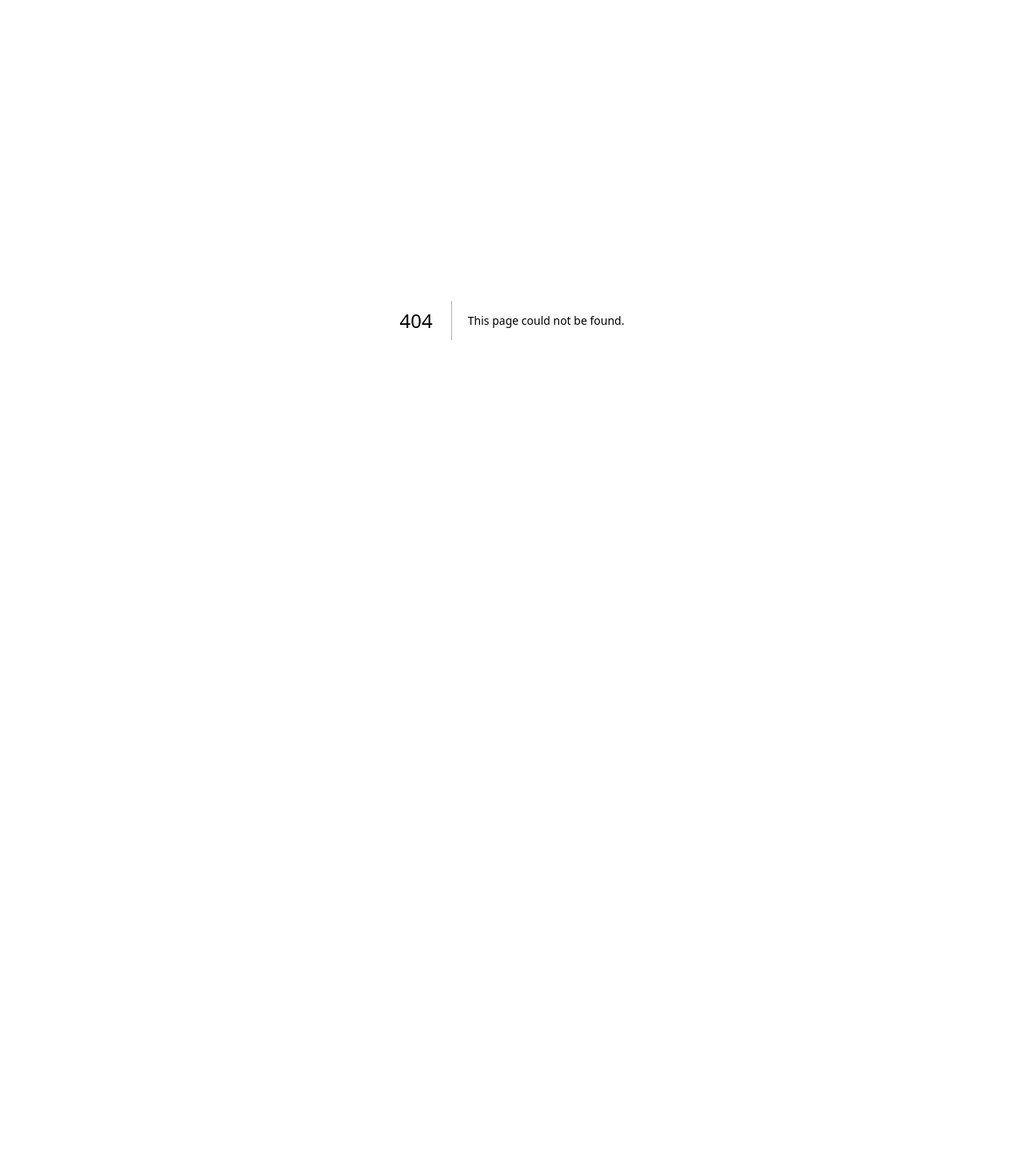
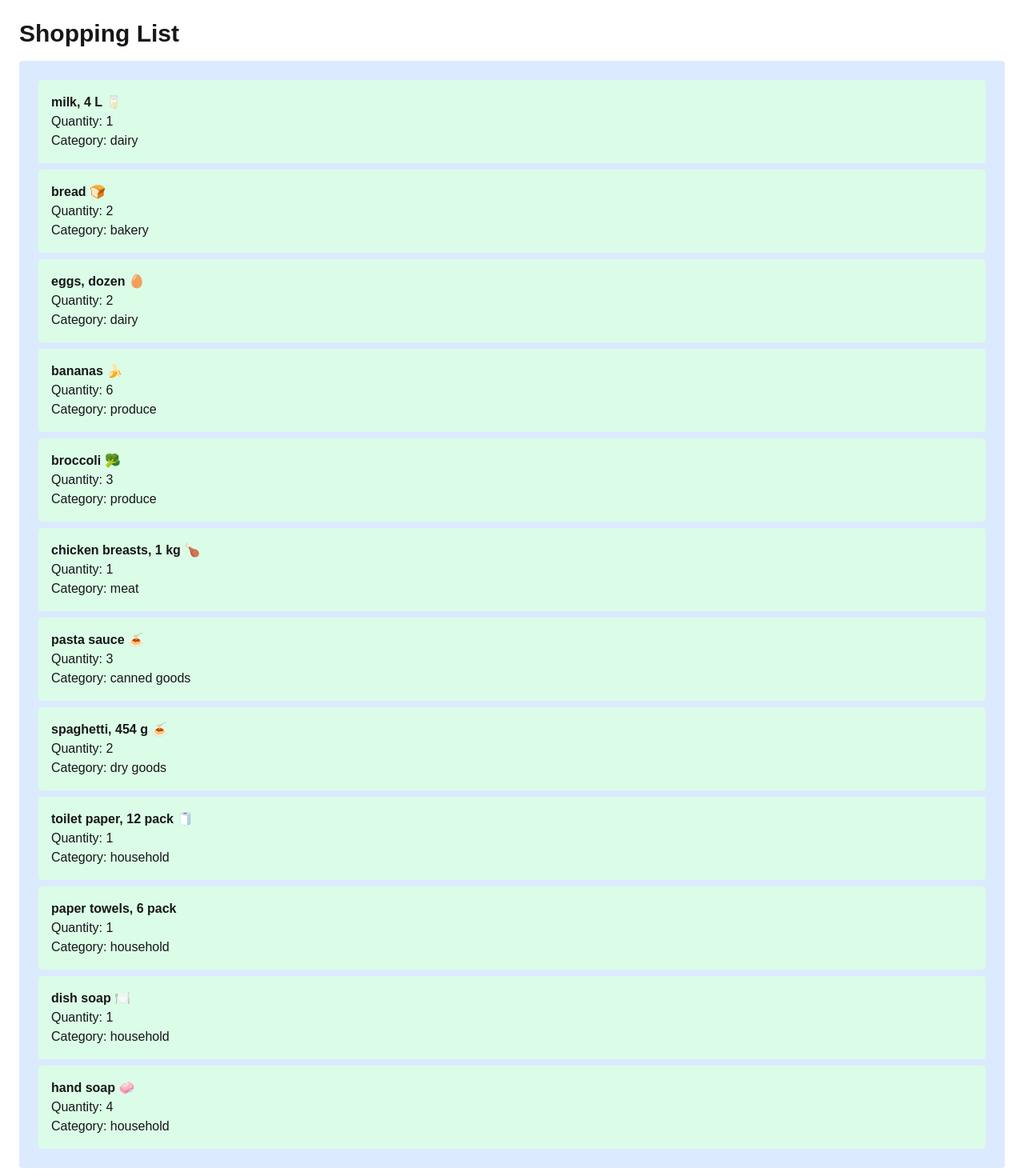
Before and after one commit to chiagoohanekwu-cell/cprg306-assignments-reel, a Next.js app: page /week-3 in a window 1280 px wide. Before the commit this address had no page. Shown: the top 1470 px of the page at 80% size. Before the commit the page ends 800 px from the top, so only its background shows below. Built offline with nearby package versions, Linux system fonts and the light colour scheme.

Commit message:
Completed Week 3 Shopping List assignment

```diff
--- a/app/page.js
+++ b/app/page.js
@@ -1,65 +1,16 @@
-import Image from "next/image";
-
 export default function Home() {
   return (
-    <div className="flex min-h-screen items-center justify-center bg-zinc-50 font-sans dark:bg-black">
-      <main className="flex min-h-screen w-full max-w-3xl flex-col items-center justify-between py-32 px-16 bg-white dark:bg-black sm:items-start">
-        <Image
-          className="dark:invert"
-          src="/next.svg"
-          alt="Next.js logo"
-          width={100}
-          height={20}
-          priority
-        />
-        <div className="flex flex-col items-center gap-6 text-center sm:items-start sm:text-left">
-          <h1 className="max-w-xs text-3xl font-semibold leading-10 tracking-tight text-black dark:text-zinc-50">
-            To get started, edit the page.js file.
-          </h1>
-          <p className="max-w-md text-lg leading-8 text-zinc-600 dark:text-zinc-400">
-            Looking for a starting point or more instructions? Head over to{" "}
-            <a
-              href="https://vercel.com/templates?framework=next.js&utm_source=create-next-app&utm_medium=appdir-template-tw&utm_campaign=create-next-app"
-              className="font-medium text-zinc-950 dark:text-zinc-50"
-            >
-              Templates
-            </a>{" "}
-            or the{" "}
-            <a
-              href="https://nextjs.org/learn?utm_source=create-next-app&utm_medium=appdir-template-tw&utm_campaign=create-next-app"
-              className="font-medium text-zinc-950 dark:text-zinc-50"
-            >
-              Learning
-            </a>{" "}
-            center.
-          </p>
-        </div>
-        <div className="flex flex-col gap-4 text-base font-medium sm:flex-row">
-          <a
-            className="flex h-12 w-full items-center justify-center gap-2 rounded-full bg-foreground px-5 text-background transition-colors hover:bg-[#383838] dark:hover:bg-[#ccc] md:w-[158px]"
-            href="https://vercel.com/new?utm_source=create-next-app&utm_medium=appdir-template-tw&utm_campaign=create-next-app"
-            target="_blank"
-            rel="noopener noreferrer"
-          >
-            <Image
-              className="dark:invert"
-              src="/vercel.svg"
-              alt="Vercel logomark"
-              width={16}
-              height={16}
-            />
-            Deploy Now
-          </a>
-          <a
-            className="flex h-12 w-full items-center justify-center rounded-full border border-solid border-black/[.08] px-5 transition-colors hover:border-transparent hover:bg-black/[.04] dark:border-white/[.145] dark:hover:bg-[#1a1a1a] md:w-[158px]"
-            href="https://nextjs.org/docs?utm_source=create-next-app&utm_medium=appdir-template-tw&utm_campaign=create-next-app"
-            target="_blank"
-            rel="noopener noreferrer"
-          >
-            Documentation
-          </a>
-        </div>
-      </main>
-    </div>
+    <main>
+      <h1>CPRG 306: Web Development 2 - Assignments</h1>
+
+      <p>
+        <a href="/week-2">Week 2</a>
+      </p>
+
+      <p>
+        <a href="/week-3">Week 3</a>
+      </p>
+
+    </main>
   );
 }
--- /dev/null
+++ b/app/week-2/StudentInfo.js
@@ -0,0 +1,12 @@
+import Link from "next/link";
+
+export default function StudentInfo() {
+  return (
+    <div>
+      <p>Chiagoziem Ohanekwu</p>
+      <Link href="https://github.com/chiagoohanekwu-cell">
+        My GitHub Repository
+      </Link>
+    </div>
+  );
+}
--- /dev/null
+++ b/app/week-2/page.js
@@ -0,0 +1,10 @@
+import StudentInfo from "./StudentInfo";
+
+export default function Page() {
+  return (
+    <main>
+      <h1>Shopping List</h1>
+      <StudentInfo />
+    </main>
+  );
+}
--- /dev/null
+++ b/app/week-3/GroceryItem.js
@@ -0,0 +1,9 @@
+export default function Item({ name, quantity, category }) {
+  return (
+    <li className="bg-green-100 p-4 m-2 rounded">
+      <p className="font-bold">{name}</p>
+      <p>Quantity: {quantity}</p>
+      <p>Category: {category}</p>
+    </li>
+  );
+}
--- /dev/null
+++ b/app/week-3/GroceryItemList.js
@@ -0,0 +1,93 @@
+import Item from "./GroceryItem";
+
+export default function GroceryItemList() {
+
+  const item1 = {
+    name: "milk, 4 L 🥛",
+    quantity: 1,
+    category: "dairy",
+  };
+
+  const item2 = {
+    name: "bread 🍞",
+    quantity: 2,
+    category: "bakery",
+  };
+
+  const item3 = {
+    name: "eggs, dozen 🥚",
+    quantity: 2,
+    category: "dairy",
+  };
+
+  const item4 = {
+    name: "bananas 🍌",
+    quantity: 6,
+    category: "produce",
+  };
+
+  const item5 = {
+    name: "broccoli 🥦",
+    quantity: 3,
+    category: "produce",
+  };
+
+  const item6 = {
+    name: "chicken breasts, 1 kg 🍗",
+    quantity: 1,
+    category: "meat",
+  };
+
+  const item7 = {
+    name: "pasta sauce 🍝",
+    quantity: 3,
+    category: "canned goods",
+  };
+
+  const item8 = {
+    name: "spaghetti, 454 g 🍝",
+    quantity: 2,
+    category: "dry goods",
+  };
+
+  const item9 = {
+    name: "toilet paper, 12 pack 🧻",
+    quantity: 1,
+    category: "household",
+  };
+
+  const item10 = {
+    name: "paper towels, 6 pack",
+    quantity: 1,
+    category: "household",
+  };
+
+  const item11 = {
+    name: "dish soap 🍽️",
+    quantity: 1,
+    category: "household",
+  };
+
+  const item12 = {
+    name: "hand soap 🧼",
+    quantity: 4,
+    category: "household",
+  };
+
+  return (
+    <ul className="bg-blue-100 p-4 rounded">
+      <Item name={item1.name} quantity={item1.quantity} category={item1.category} />
+      <Item name={item2.name} quantity={item2.quantity} category={item2.category} />
+      <Item name={item3.name} quantity={item3.quantity} category={item3.category} />
+      <Item name={item4.name} quantity={item4.quantity} category={item4.category} />
+      <Item name={item5.name} quantity={item5.quantity} category={item5.category} />
+      <Item name={item6.name} quantity={item6.quantity} category={item6.category} />
+      <Item name={item7.name} quantity={item7.quantity} category={item7.category} />
+      <Item name={item8.name} quantity={item8.quantity} category={item8.category} />
+      <Item name={item9.name} quantity={item9.quantity} category={item9.category} />
+      <Item name={item10.name} quantity={item10.quantity} category={item10.category} />
+      <Item name={item11.name} quantity={item11.quantity} category={item11.category} />
+      <Item name={item12.name} quantity={item12.quantity} category={item12.category} />
+    </ul>
+  );
+}
--- /dev/null
+++ b/app/week-3/page.js
@@ -0,0 +1,12 @@
+import GroceryItemList from "./GroceryItemList";
+
+export default function Page() {
+  return (
+    <main className="p-6">
+      <h1 className="text-3xl font-bold mb-4">Shopping List</h1>
+
+      <GroceryItemList />
+
+    </main>
+  );
+}
```
